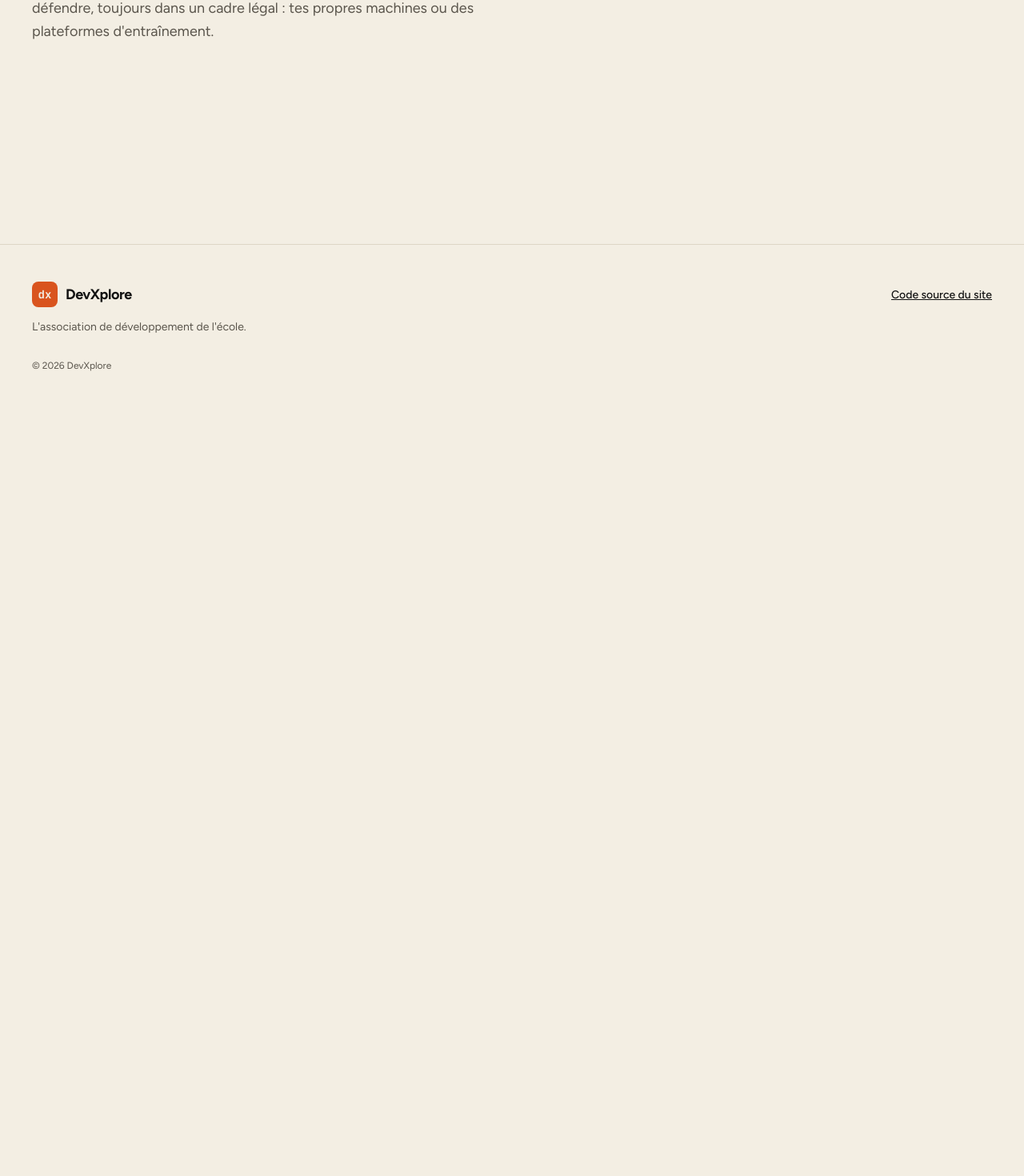
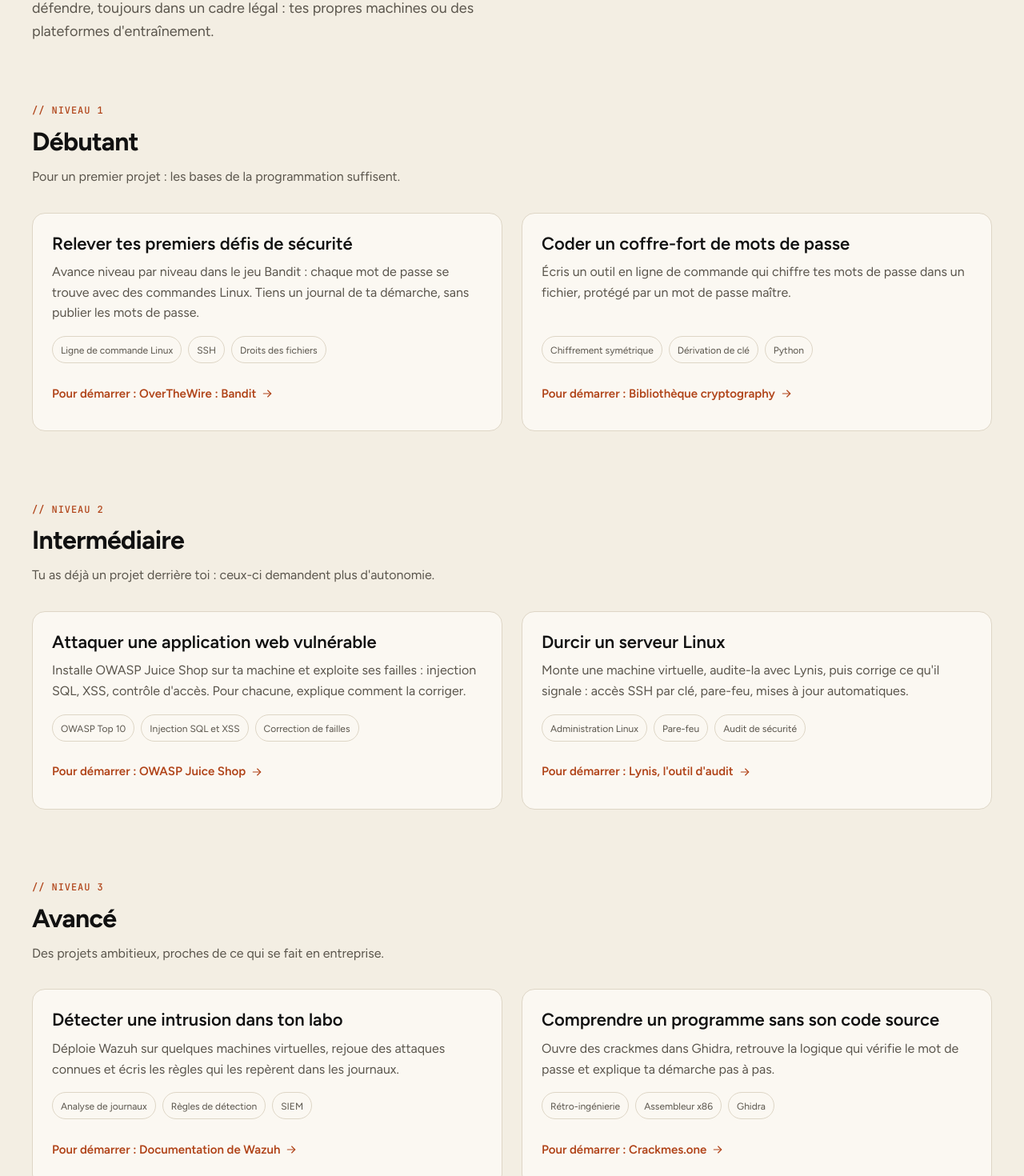
Before and after one commit to Ghoutibk/AppDevXplore, a Next.js app in the folder front-end/: page /projets/cybersecurite in a window 1280 px wide. Shown: the part 300-1770 px from the top of the page at 80% size. Before the commit the page ends 800 px from the top, so only its background shows below. Built offline with nearby package versions, Linux system fonts and the light colour scheme.

Commit message:
feat(pages): show the project ideas level by level

```diff
--- a/front-end/src/pages/projets/[specialty].tsx
+++ b/front-end/src/pages/projets/[specialty].tsx
@@ -1,7 +1,10 @@
 import type { GetStaticPaths, GetStaticProps } from "next";
 import type { LevelProjects } from "@/application/get-project-ideas";
 import { loadProjectIdeas } from "@/composition/project-ideas";
+import type { Level } from "@/domain/level";
 import { specialties, type Specialty } from "@/domain/specialty";
+import { ProjectCard } from "@/ui/molecules/project-card/project-card";
+import { FeatureSection } from "@/ui/organisms/feature-section/feature-section";
 import { PageIntro } from "@/ui/organisms/page-intro/page-intro";
 import { MainTemplate } from "@/ui/templates/main-template/main-template";
 
@@ -30,6 +33,27 @@ const pages: Record<Specialty, { slug: string; title: string; lead: string }> =
   },
 };
 
+const sections: Record<Level, { id: string; kicker: string; title: string; description: string }> = {
+  beginner: {
+    id: "debutant",
+    kicker: "// niveau 1",
+    title: "Débutant",
+    description: "Pour un premier projet : les bases de la programmation suffisent.",
+  },
+  intermediate: {
+    id: "intermediaire",
+    kicker: "// niveau 2",
+    title: "Intermédiaire",
+    description: "Tu as déjà un projet derrière toi : ceux-ci demandent plus d'autonomie.",
+  },
+  advanced: {
+    id: "avance",
+    kicker: "// niveau 3",
+    title: "Avancé",
+    description: "Des projets ambitieux, proches de ce qui se fait en entreprise.",
+  },
+};
+
 export const getStaticPaths: GetStaticPaths<Params> = () => ({
   paths: specialties.map((specialty) => ({ params: { specialty: pages[specialty].slug } })),
   fallback: false,
@@ -42,12 +66,19 @@ export const getStaticProps: GetStaticProps<Props, Params> = async ({ params })
   return { props: { specialty, ideas: await loadProjectIdeas(specialty) } };
 };
 
-export default function Projects({ specialty }: Props) {
+export default function Projects({ specialty, ideas }: Props) {
   const { title, lead } = pages[specialty];
 
   return (
     <MainTemplate>
       <PageIntro kicker="// projets" title={title} lead={lead} />
+      {ideas.map(({ level, projects }) => (
+        <FeatureSection key={level} {...sections[level]}>
+          {projects.map((project) => (
+            <ProjectCard key={project.title} project={project} />
+          ))}
+        </FeatureSection>
+      ))}
     </MainTemplate>
   );
 }
```
Also changed, not shown: 1 other file (tests, documents, lock files or other folders).
